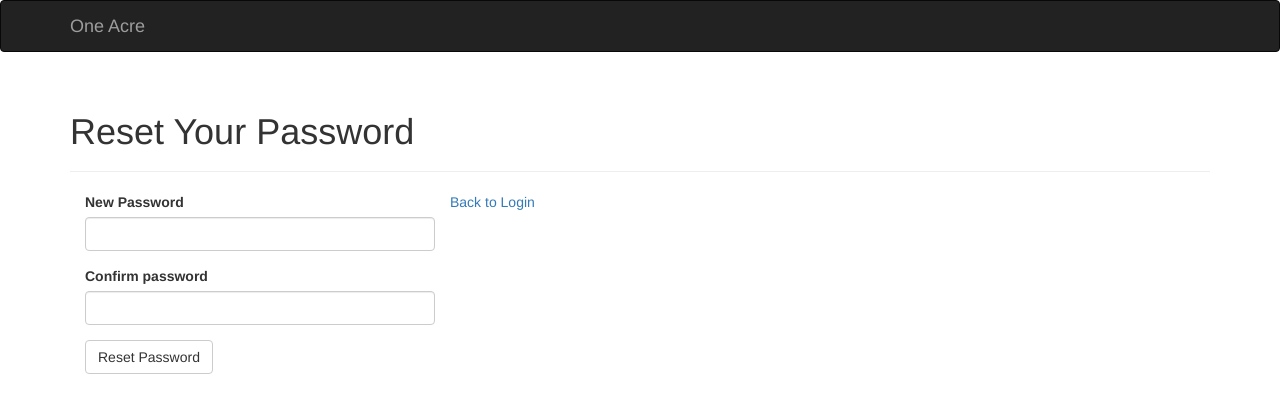
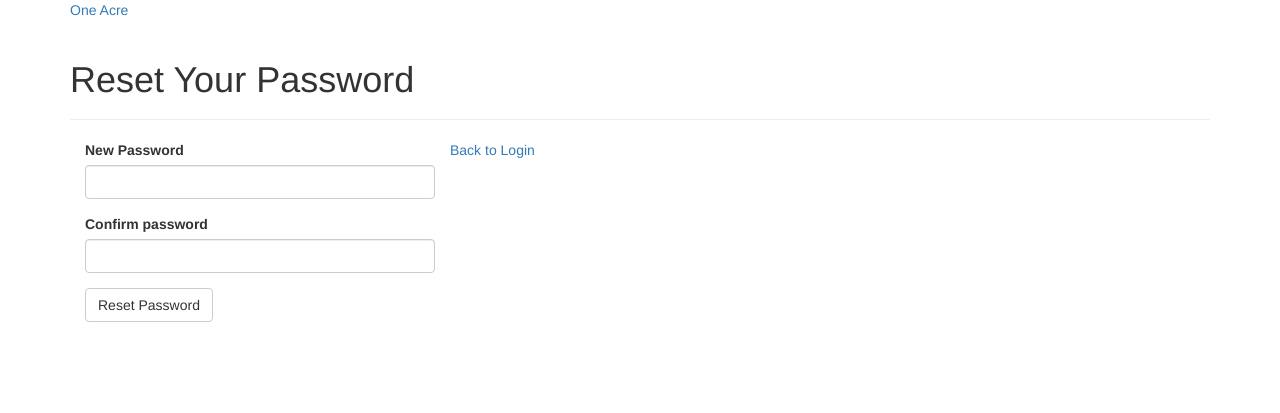
Before and after one commit to Omulosi/one-acre, a Flask app: template app/templates/reset_password.html in a window 1280 px wide. Shown: the top 413 px of the page. Run offline with Flask 2, Linux system fonts and the light colour scheme; the template is opened without the code that fills it: values that come from a table or form of the project are taken from there, others are empty; parts of the project's set-up code (start-up, migrations or seed data) failed here and were passed over; some libraries are stand-ins or nearby versions.

Commit message:
update base and email templates

```diff
--- a/app/templates/base.html
+++ b/app/templates/base.html
@@ -10,16 +10,12 @@ block head %} {{ super() }}
   href="{{ url_for('static', filename='favicon.ico') }}"
   type="image/x-icon"
 />
-{% endblock %} {% block navbar %}
-<div class="navbar navbar-inverse" role="navigation">
-  <div class="container">
-    <div class="navbar-header">
-      <a class="navbar-brand" href="{{ url_for('main.index') }}">One Acre</a>
-    </div>
-  </div>
-</div>
 {% endblock %} {% block content %}
 <div class="container">
+  <div class="">
+    <a class="" href="">One Acre</a>
+  </div>
+
   {% for message in get_flashed_messages() %}
   <div class="alert alert-warning">
     <button type="button" class="close" data-dismiss="alert">&times;</button>
@@ -27,5 +23,4 @@ block head %} {{ super() }}
   </div>
   {% endfor %} {% block page_content %}{% endblock %}
 </div>
-{% endblock %} {% block scripts %} {{ super() }} {{ moment.include_moment() }}
 {% endblock %}
--- a/app/templates/mail/email_reset_password.html
+++ b/app/templates/mail/email_reset_password.html
@@ -1,9 +1,5 @@
 <!DOCTYPE html>
-<h1>One Acre</h1>
-
 <h2>Password reset request</h2>
-
-<p>Dear {{ user.username }},</p>
 
 <p style="margin-top: 3em;">
   Someone just requested to change your One Acre account's password. If this was
```
